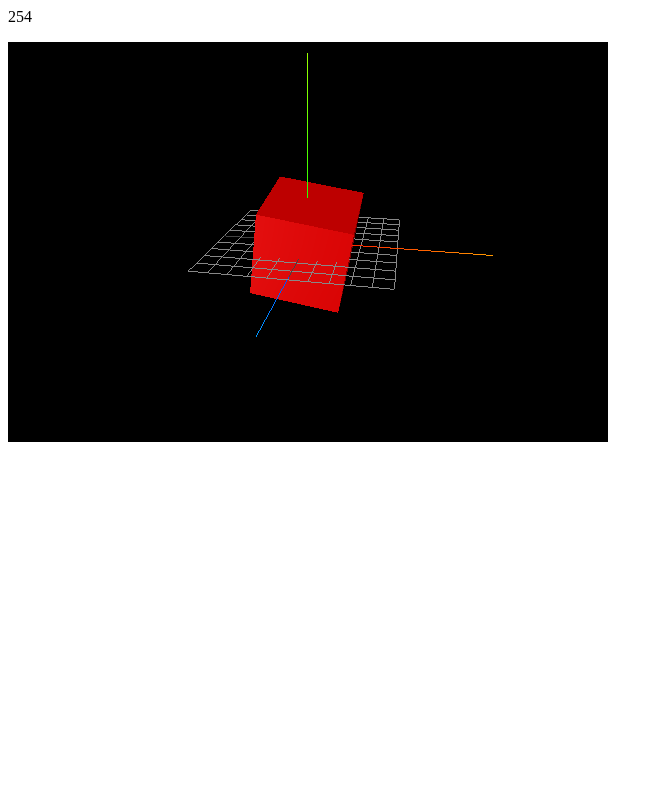
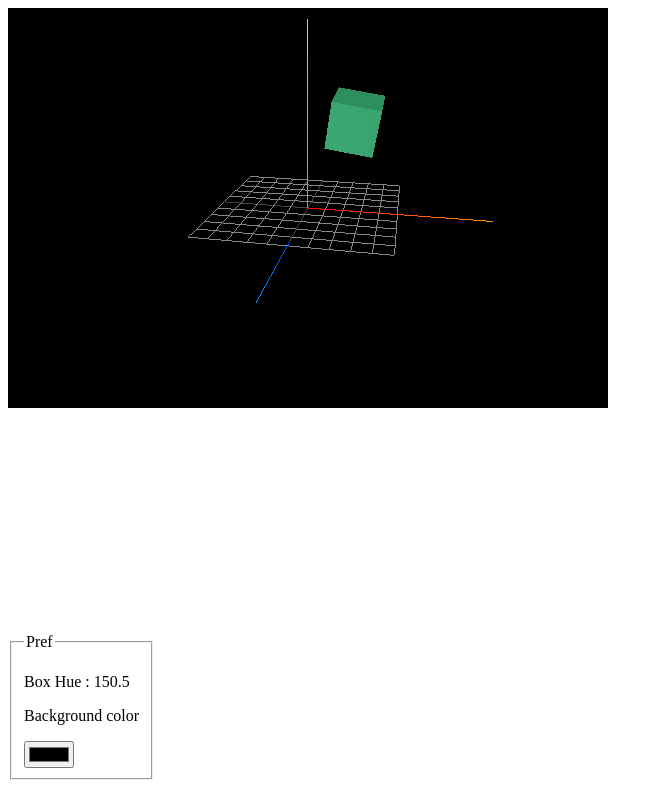
Before and after one commit to ryomanden/CG_class, a plain HTML site: page 5/sample1.html in a window 1280 px wide. Shown: the whole page, without its empty margins (0-663 px from the left). Drawn offline with nearby package versions, Linux system fonts and the light colour scheme.

Commit message:
add 'change color' form and more...

```diff
--- a/5/sample1.html
+++ b/5/sample1.html
@@ -8,8 +8,8 @@
  <script>
       // ページの読み込みを待つ
       window.addEventListener('DOMContentLoaded', init);
-      let h = 255;
-      let up = true;
+      let h = 0.0;
+      let bgColor;
 
       function init() {
         // サイズを指定
@@ -23,6 +23,7 @@
 
         // シーンを作成
         const scene = new THREE.Scene();
+        scene.background = new THREE.Color(bgColor);
 
         // カメラを作成
         const camera = new THREE.PerspectiveCamera(45, width / height);
@@ -41,6 +42,8 @@
         // シーンに追加
         scene.add(directionalLight2);
 
+        scene.fog = new THREE.Fog( 0xcccccc, 10, 15 );
+
         // helper
         const gridHelper = new THREE.GridHelper(2,10); // size, step
         scene.add(gridHelper);
@@ -49,32 +52,39 @@
 
         // 箱を作成
         var geometry = new THREE.BoxGeometry(1, 1, 1);
-        var material = new THREE.MeshPhongMaterial({ color: `hsl(0,100%,50%)`});
+        var material = new THREE.MeshPhongMaterial({ transparent: false,wireframe:false, opacity:0.5, color: 'yellow'});
         var box = new THREE.Mesh(geometry, material);
-        box.position.set(0,0,0); //位置を指定
+        box.position.set(0,0,-5); //位置を指定
         scene.add(box);   // シーンに追加
 
         update();
 
         // 毎フレーム時に実行されるループイベントです
         function update() {
+          bgColor = document.getElementById('bgColor');
           // レンダリング
           renderer.render(scene, camera);
           requestAnimationFrame(update);
           // 箱を回転させる
           box.rotation.x += 0.1;
           box.rotation.y += 0.1;
-          if (h >= 255 && up === true) {
-              h -= 1;
-          } else if (h <= 0) {
-              h += 1;
-          } else {
-              h += 1;
+          box.material.color.set(`hsl(${h},50%,50%)`);
+          // directionalLight1.color.set(`hsl(${h},50%,50%)`);
+          scene.background.set(bgColor.value);
+          if (h >= 255) {
+            h = 0;
           }
-          document.getElementById('h').textContent = `${h}`;
+          h += 0.5;
+          document.getElementById('h').textContent = `Box Hue : ${h}`;
         }
       }
     </script>
-    <p id="h"></p>
+
+    <fieldset style="position: absolute; margin-bottom: 20px; bottom: 0">
+      <legend>Pref</legend>
+      <p id="h"></p>
+    <label><p>Background color</p><input type="color" id="bgColor" name="Color"></label>
+    </fieldset>
+
 </body>
 </html>
```
